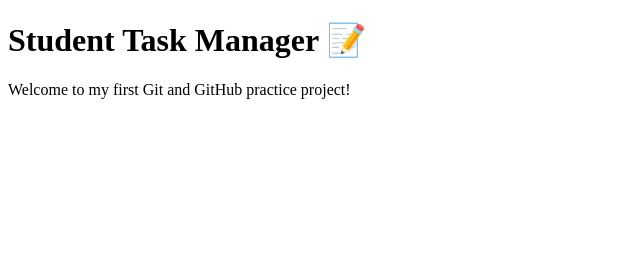
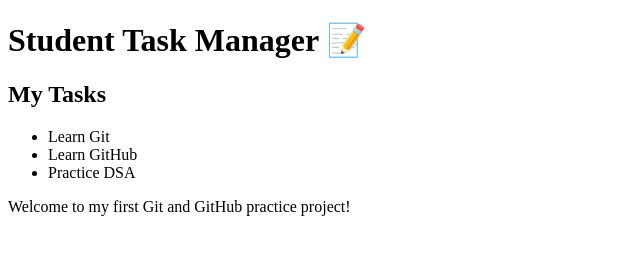
Before and after one commit to sudeeksha-web/git-github-practice, a plain HTML site: page index.html in a window 1280 px wide. Shown: the whole page, without its empty margins (0-640 px from the left). Drawn offline with Linux system fonts and the light colour scheme.

Commit message:
Added task list

```diff
--- a/index.html
+++ b/index.html
@@ -1,5 +1,6 @@
 <!DOCTYPE html>
 <html>
+
 <head>
     <title>Student Task Manager</title>
 </head>
@@ -7,8 +8,15 @@
 <body>
 
     <h1>Student Task Manager 📝</h1>
+    <h2>My Tasks</h2>
 
+    <ul>
+        <li>Learn Git</li>
+        <li>Learn GitHub</li>
+        <li>Practice DSA</li>
+    </ul>
     <p>Welcome to my first Git and GitHub practice project!</p>
 
 </body>
+
 </html>
```
